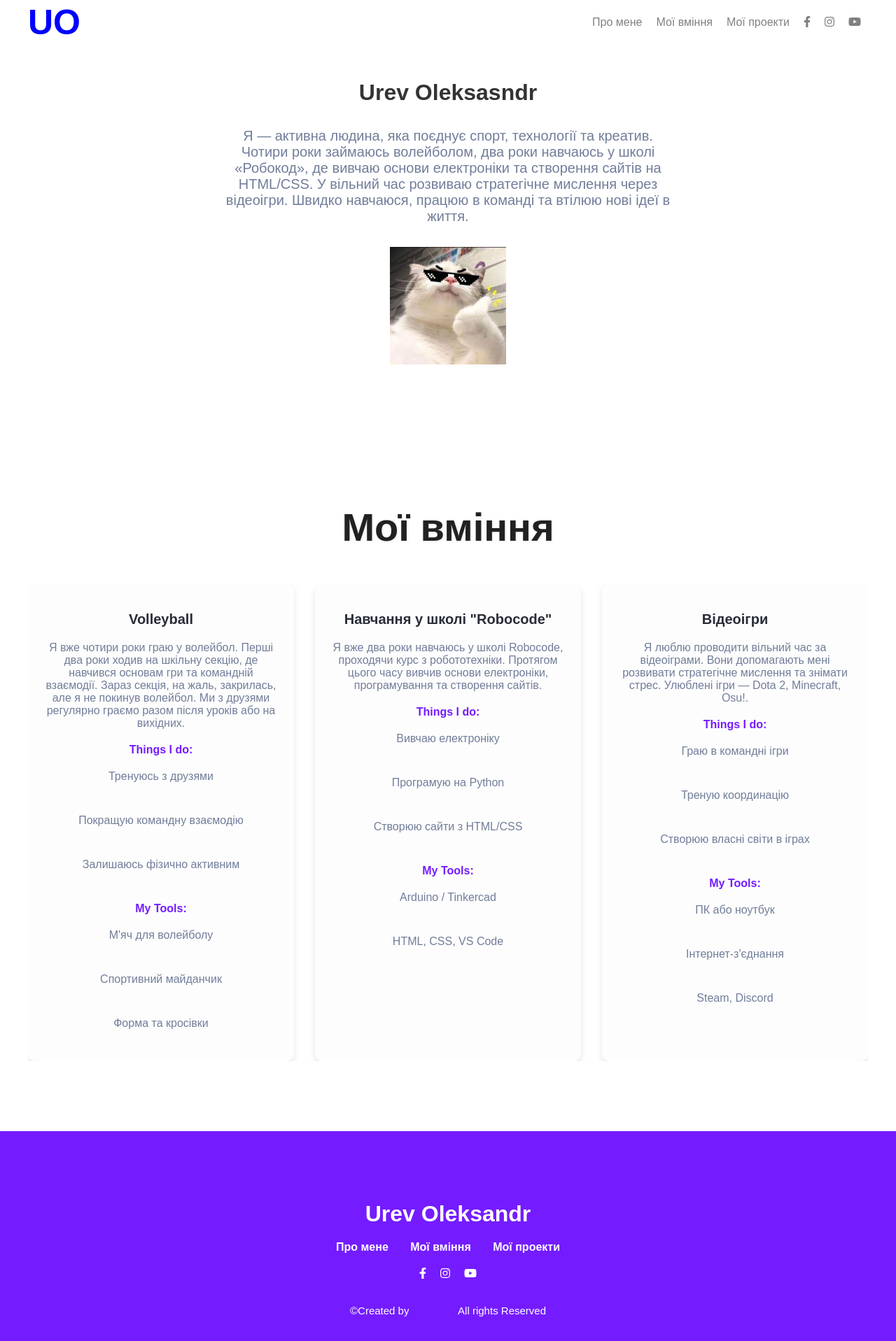
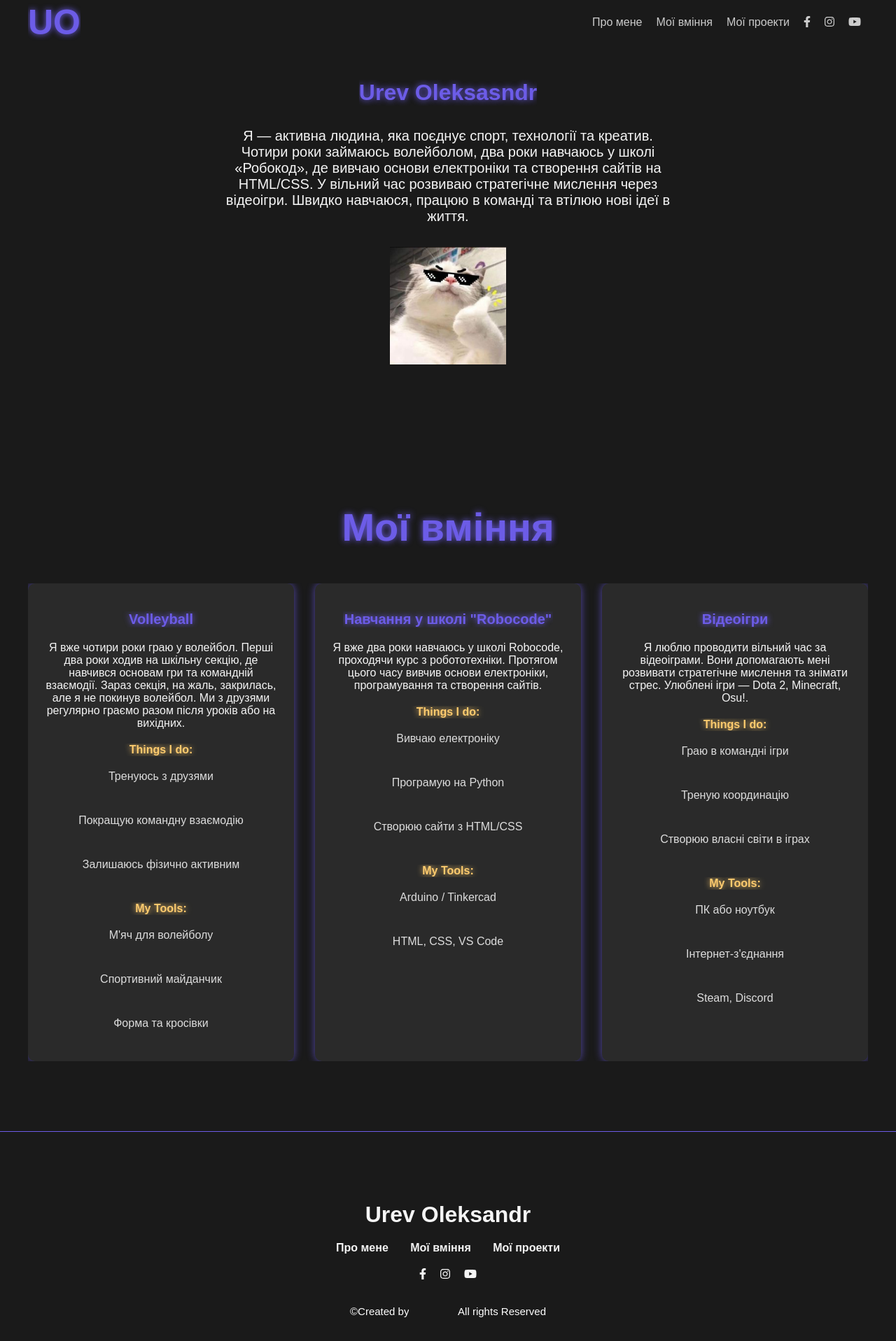
Before and after one commit to ologh15/project, a plain HTML site: page index.html in a window 1280 px wide. Shown: the part 18-1935 px from the top of the page at 70% size. Drawn offline with nearby package versions, Linux system fonts and the light colour scheme.

Commit message:
Add files via upload

```diff
--- a/style.css
+++ b/style.css
@@ -18,10 +18,9 @@ html, body {
 
 body {
   font-family: Arial, sans-serif;
-  background: #fff;
-  color: #333;
   margin: 0;
-  /* padding: 40px; */
+  background-color: #1A1A1A;
+  color: #F5F5F5;
 }
 
 header {
@@ -44,14 +43,16 @@ nav h1 {
 }
 
 nav h1 a {
-  color: blue;
+  color: #6C5CE7;
+  text-shadow: 0 0 8px #6C5CE7;
 }
 
 header a {
+  color: #cccccc;
   text-decoration: none;
-  color: gray;
+  transition: color 0.3s ease;
+}
 
-}
 .I {
   list-style: none;
   display: flex;
@@ -63,7 +64,8 @@ header a {
 }
 
 .I a:hover {
-  color: blue;
+  color: #FDCB6E;
+  text-shadow: 0 0 6px #FDCB6E;
 }
 
 
@@ -75,6 +77,8 @@ main {
 .container h1 {
   text-align: center;
   margin: 1em 2em;
+  color: #6C5CE7;
+  text-shadow: 0 0 10px #6C5CE7;
 }
 
 .container {
@@ -106,22 +110,24 @@ main {
 .column {
   flex: 1;
   min-width: 300px;
-  background-color: #fdfdfd;
+  background-color: #2A2A2A;
   padding: 20px;
   border-radius: 10px;
-  box-shadow: 0 4px 10px rgba(0, 0, 0, 0.1);
+  box-shadow: 0 0 12px rgba(108, 92, 231, 0.7);
   text-align: center;
 }
 
 .column h2 {
-  color: #282d38;
+  color: #6C5CE7;
   font-size: 20px;
   margin: 20px;
+  text-shadow: 0 0 8px #6C5CE7;
 }
 
 .column h4 {
-  color: #741cff;
+  color: #FDCB6E;
   margin-top: 20px;
+  text-shadow: 0 0 8px #FDCB6E;
 }
 
 .spisok {
@@ -133,20 +139,20 @@ main {
   padding: 20px;
 }
 
-p {
+/* p {
   color: #717d99;
-}
+} */
 
 .spisok {
-  color: #717d99;
+  color: #dddddd;
 }
 
 .zagolovok h1 {
   font-family: 'Montserrat', sans-serif;
   font-size: 3.5rem;
   text-align: center;
-  color: #212121;
-  text-shadow: 1px 1px 3px rgba(0, 0, 0, 0.1);
+  color: #6C5CE7;
+  text-shadow: 0 0 10px #6C5CE7;
   margin: 2rem 0 3rem 0;
   margin-top: 200px;
 }
@@ -154,10 +160,11 @@ p {
 footer {
   display: grid;
   grid-template-columns: 1.5fr 1fr 1.5fr;
-  background-color: #741cff;
+  background-color: #1A1A1A;
   min-height: 300px;
-  color: white;
+  color: #F5F5F5;
   width: 100%;
+  border-top: 1px solid #6C5CE7;
 }
 
 .foot {
@@ -178,13 +185,15 @@ footer {
   justify-content: space-between;
 }
 
-.cater li a:hover {
-  color: orange;
+.cater li a {
+  color: #F5F5F5;
+  text-decoration: none;
+  transition: color 0.3s ease;
 }
 
-.cater li a{
-  color: white;
-  text-decoration: none
+.cater li a:hover {
+  color: #FDCB6E;
+  text-shadow: 0 0 8px #FDCB6E;
 }
 
 .cater-2 {
@@ -197,7 +206,13 @@ footer {
 }
 
 .cater-2 li a {
-  color: white;
+  color: #F5F5F5;
+}
+
+.cater-2 li a:hover {
+  color: #FDCB6E;
+  text-shadow: 0 0 8px #FDCB6E;
+  transition: 0.5s;
 }
 
 .text {
@@ -215,11 +230,6 @@ footer {
 
 .R {
   text-align: right;
-}
-
-.cater-2 li a:hover {
-  color:#741cff;
-  transition: 0.5s;
 }
 
 .zag {
@@ -266,21 +276,22 @@ footer {
 }
 
 .content-text h1 {
-  color: #ffcc33;
+  color: #6C5CE7;
   font-size: 24px;
   font-weight: bold;
   margin-bottom: 20px;
+  text-shadow: 0 0 10px #6C5CE7;
 }
 
 .content-text p {
-  color: #666e8a;
+  color: #cccccc;
   font-size: 15px;
 }
 
 .content-text {
-  background-color: white;
+  background-color: #2A2A2A;
   border-radius: 15px;
-  box-shadow: 0 5px 15px rgba(0, 0, 0, 0.05);
+  box-shadow: 0 0 15px rgba(253, 203, 110, 0.7);
   padding: 40px;
   max-width: 600px;
   margin: 40px auto;
@@ -289,17 +300,19 @@ footer {
 }
 
 .cnt-1 {
-   border-bottom: 5px solid #ffcc33;
+  border-bottom: 5px solid #6C5CE7;
+  box-shadow: 0 0 8px #6C5CE7;
 }
 
 .cnt-2 {
-  border-bottom: 5px solid #1100ff;
+  border-bottom: 5px solid #FDCB6E;
+  box-shadow: 0 0 8px #FDCB6E;
+}
 
-}
 .content-text-2 {
-  background-color: white;
+  background-color: #2A2A2A;
   border-radius: 15px;
-  box-shadow: 0 5px 15px rgba(0, 0, 0, 0.05);
+  box-shadow: 0 0 15px rgba(253, 203, 110, 0.7);
   padding: 40px;
   max-width: 600px;
   margin: 40px auto;
@@ -308,16 +321,45 @@ footer {
 
 }
 
+
 .nav .toggleNav {
     display: none;
 }
 
-/* .I li a {
-  scroll-behavior: smooth;
+
+
+
+
+
+
+
+
+
+
+
+/* .container p,
+p,
+.spisok {
+  color: #dddddd;
 } */
 
 
 
+
+
+
+
+
+
+
+
+
+.content-text,
+.content-text-2 {
+  background-color: #2A2A2A;
+  box-shadow: 0 0 15px rgba(253, 203, 110, 0.7);
+  border-radius: 15px;
+}
 @media all and (max-width: 800px) {
 
 
```
Also changed, not shown: skills.html (+3 -3 lines).
